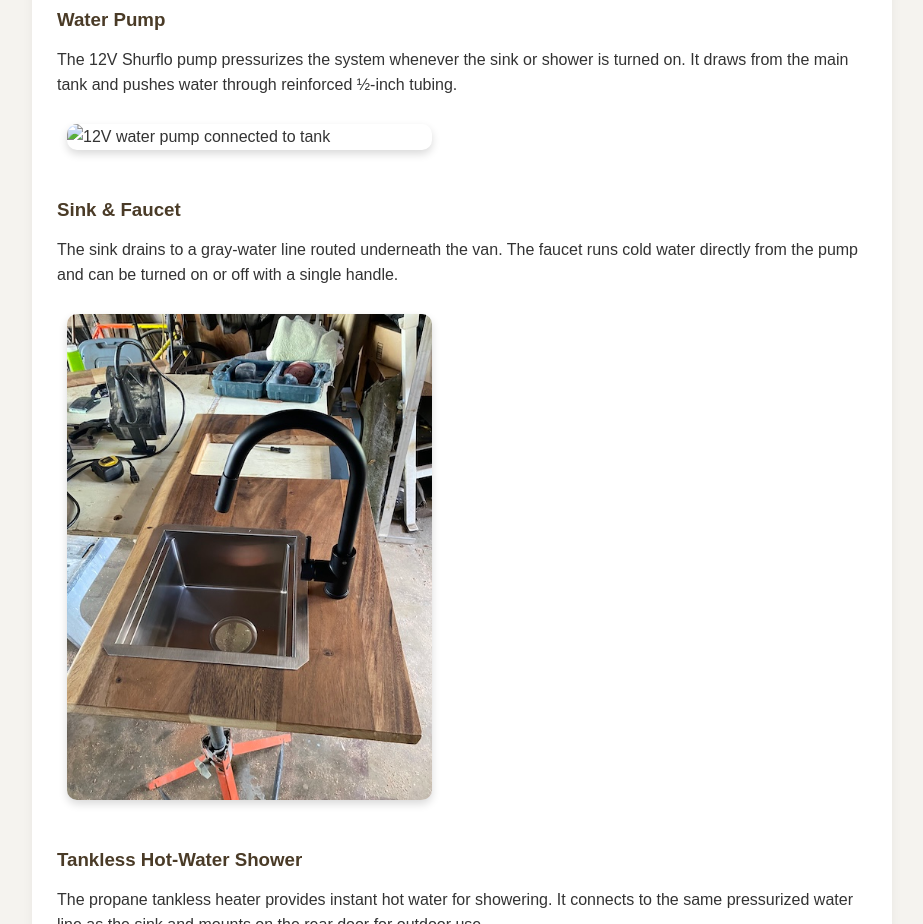
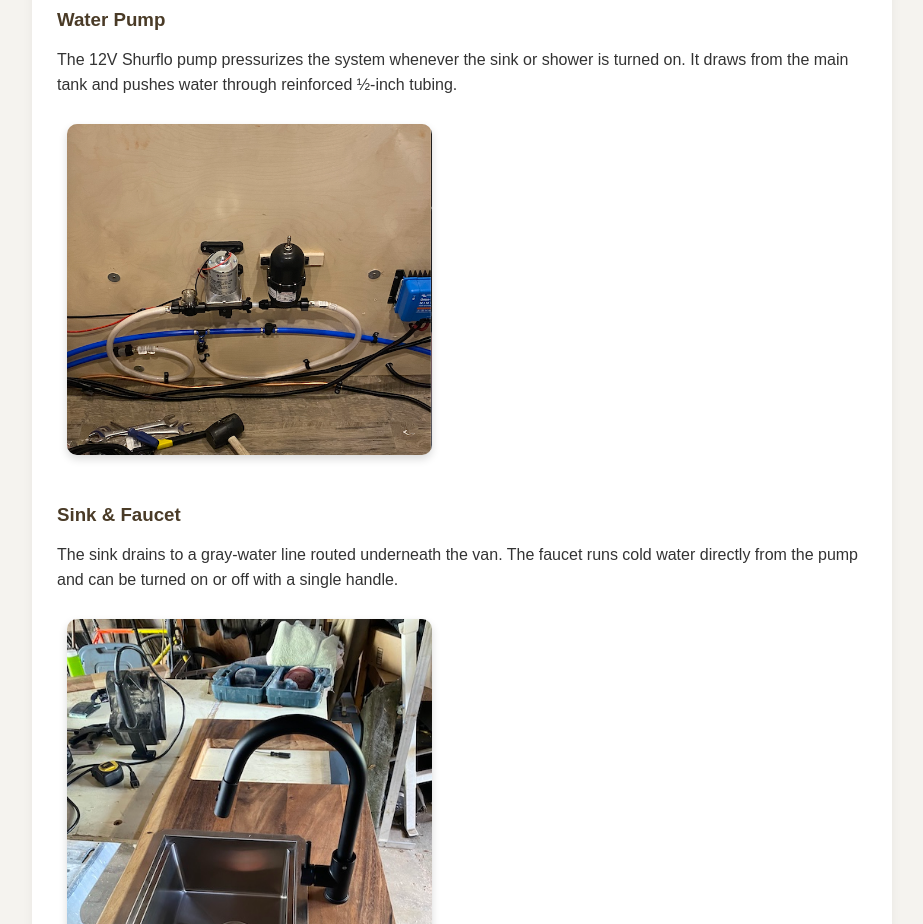
Before and after one commit to mbove1229/mbove1229.github.io, a plain HTML site: page plumbing.html in a window 1280 px wide. Shown: the part 1400-2324 px from the top of the page, without its empty margins (178-1101 px from the left). Drawn offline with Linux system fonts and the light colour scheme.

Commit message:
Update plumbing.html

```diff
--- a/plumbing.html
+++ b/plumbing.html
@@ -76,7 +76,7 @@
           The 12V Shurflo pump pressurizes the system whenever the sink or shower is turned on.
           It draws from the main tank and pushes water through reinforced ½-inch tubing.
         </p>
-        <img src="images/water_pump.jpeg" alt="12V water pump connected to tank" width="400">
+        <img src="images/water_pump.png" alt="12V water pump connected to tank" width="400">
       </section>
 
       <section>
```
